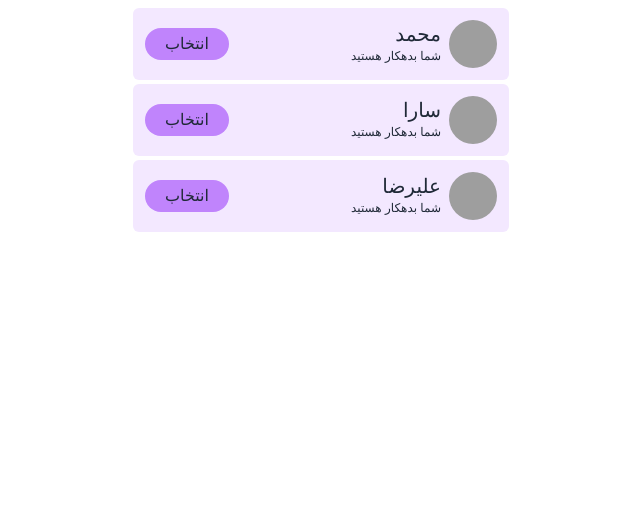
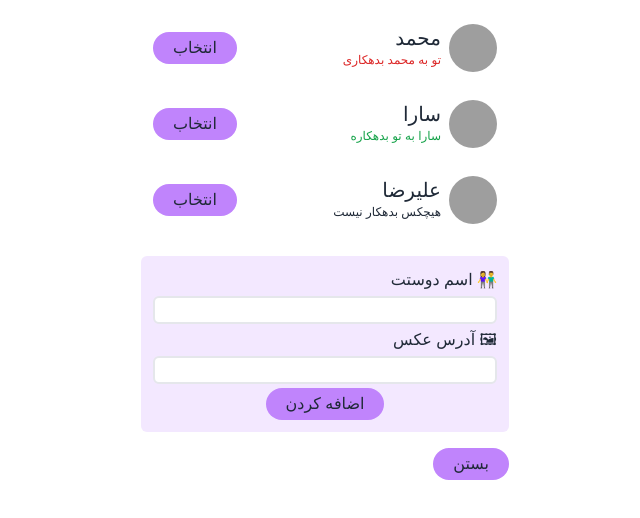
Before and after one commit to MohammadBohluli/donginoo, a React (Vite) app: page / in a window 1280 px wide. Shown: the top 518 px of the page, without its empty margins (484-1124 px from the left). Built offline with nearby package versions, Linux system fonts and the light colour scheme; grey boxes are pictures that could not be loaded; a small style sheet from the web is missing.

Commit message:
implement  AddFriendForm component

```diff
--- a/src/App.jsx
+++ b/src/App.jsx
@@ -3,16 +3,18 @@ import initialFriends from './data';
 
 export default function App() {
   return (
-    <div className="mx-auto my-0 max-w-5xl">
+    <div className="mx-auto my-0 max-w-sm p-2">
       <FreindsList />
+      <AddFreindForm />
+      <Button>بستن</Button>
     </div>
   );
 }
 
 function FreindsList() {
   return (
-    <div>
-      <ul className="mx-auto my-0 max-w-sm p-1">
+    <div className="mb-5">
+      <ul>
         {initialFriends.map((friend) => (
           <Friend friend={friend} key={friend.id} />
         ))}
@@ -23,12 +25,20 @@ function FreindsList() {
 
 function Friend({ friend }) {
   return (
-    <li className="item-center my-1 flex justify-between rounded-md bg-purple-100 p-3">
+    <li className="item-center my-1 flex justify-between rounded-md p-3 hover:bg-purple-100">
       <div className="flex">
         <img className="rounded-full" src={friend.image} alt="" />
         <div className="pr-2">
-          <p className="text-xl">{friend.name}</p>
-          <p className="text-xs">شما بدهکار هستید</p>
+          <h3 className="text-xl">{friend.name}</h3>
+          {friend.balance > 0 && (
+            <p className="text-xs text-green-600">
+              {friend.name} به تو بدهکاره
+            </p>
+          )}
+          {friend.balance < 0 && (
+            <p className="text-xs text-red-600">تو به {friend.name} بدهکاری</p>
+          )}
+          {friend.balance === 0 && <p className="text-xs">هیچکس بدهکار نیست</p>}
         </div>
       </div>
       <Button>انتخاب</Button>
@@ -43,3 +53,16 @@ function Button({ children }) {
     </button>
   );
 }
+
+function AddFreindForm() {
+  return (
+    <form className="my-4 flex flex-col gap-1 rounded-md bg-purple-100 p-3">
+      <label>👫 اسم دوستت</label>
+      <input className="rounded-md border-2 border-solid pr-2" type="text" />
+
+      <label>🖼 آدرس عکس</label>
+      <input className="rounded-md border-2 border-solid pr-2" type="text" />
+      <Button>اضافه کردن</Button>
+    </form>
+  );
+}
```
